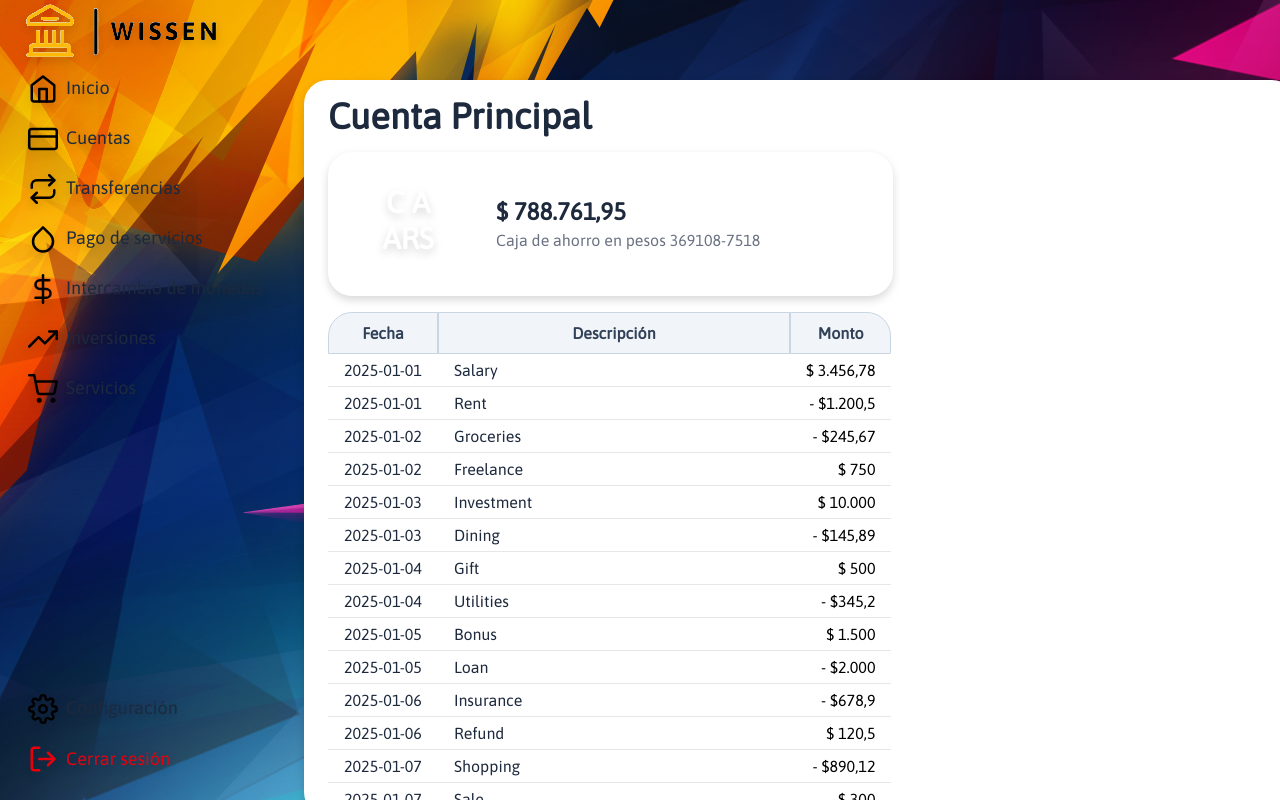
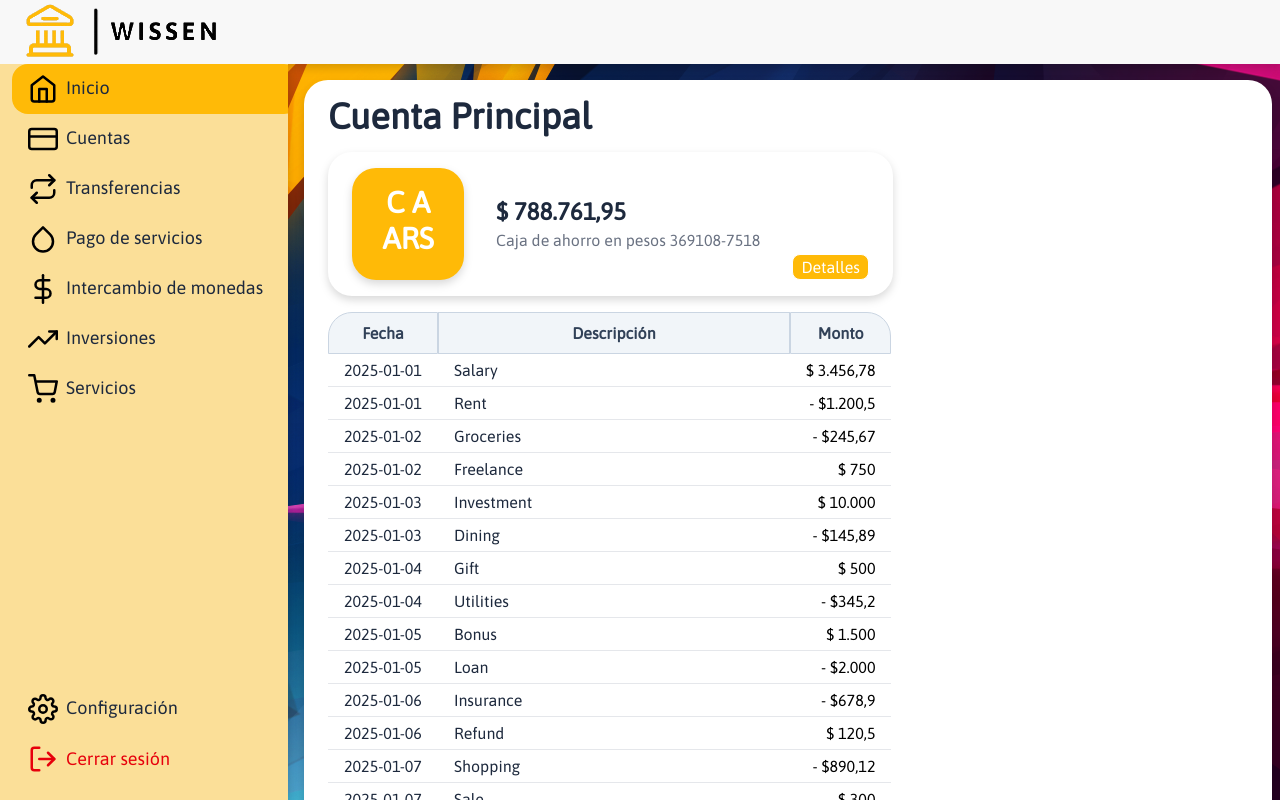
Before and after one commit to IvanHaag/wissen, a React (Vite) app: page / in a window 1280 px wide. Built offline with nearby package versions, Linux system fonts and the light colour scheme.

Commit message:
feat: fixed styles and layout flexbox

```diff
--- a/src/common/Card/RouteCard.tsx
+++ b/src/common/Card/RouteCard.tsx
@@ -17,7 +17,7 @@ export const RouteCard = ({
       className={cx(
         'bg-white bg-opacity-70 drop-shadow-lg',
         'p-6 py-4 my-4 rounded-3xl',
-        fullSize ? 'w-full h-full mx-4' : 'w-auto',
+        fullSize ? 'w-full mx-4' : 'w-auto',
         className
       )}
     >
--- a/src/layout/Layout.tsx
+++ b/src/layout/Layout.tsx
@@ -6,9 +6,11 @@ export const Layout = () => {
   return (
     <div className="flex flex-col h-screen w-full">
       <Header />
-      <div className="flex flex-1 overflow-hidden">
-        <Sidebar />
-        <div className="flex-1 overflow-auto">
+      <div className="flex flex-1 min-h-0 overflow-hidden">
+        <div className="shrink-0">
+          <Sidebar />
+        </div>
+        <div className="flex-1 min-w-0 overflow-y-auto pr-6 overflow-x-hidden">
           <Outlet />
         </div>
       </div>
--- a/src/layout/Sidebar/Sidebar.tsx
+++ b/src/layout/Sidebar/Sidebar.tsx
@@ -21,7 +21,7 @@ export const Sidebar = () => {
     //ADJUST "Z" FOR SIDEBAR
     <div
       className={cx(
-        'h-full w-72 bg-primary-50 px-3 pb-4 drop-shadow-lg bg-opacity-70 flex flex-col flex-shrink-0 overflow-hidden'
+        'h-full w-72 bg-primary-200 px-3 pb-4 drop-shadow-lg bg-opacity-70 overflow-hidden flex flex-col'
       )}
     >
       <div className="flex flex-col flex-1 ">
--- a/src/other.scss
+++ b/src/other.scss
@@ -1,6 +1,25 @@
 @import "tailwindcss";
 @import '@fontsource/asap';
 
+@theme {
+  --color-primary-50: #F8F8F8;
+  --color-primary-100: #F9ECC8;
+  --color-primary-200: #FBDF98;
+  --color-primary-300: #FCD367;
+  --color-primary-400: #FEC637;
+  --color-primary-500: #FFBA07;
+  --color-primary-600: #CC9709;
+  --color-primary-700: #9A740B;
+  --color-primary-800: #67520E;
+  --color-primary-900: #352F10;
+  --color-primary-950: #020C12;
+}
+
+$primary-color: #FFBA07;
+$secondary-color: #393939;
+$primary-dark-color: #25282d;
+$primary-light-color: #FBDF98;
+$border-gray: #cbcbcb;
 $success-color: #12b21a;
 $danger-color: #d51010;
 
--- a/tailwind.config.js
+++ b/tailwind.config.js
@@ -1,6 +1,9 @@
-import { defineConfig } from '@tailwindcss/vite'
-
-export default defineConfig({
+/** @type {import('tailwindcss').Config} */
+export default {
+  content: [
+    "./index.html",
+    "./src/**/*.{js,ts,jsx,tsx}",
+  ],
   theme: {
     extend: {
       colors: {
@@ -23,4 +26,13 @@ export default defineConfig({
       },
     },
   },
-})
+  safelist: [
+    'bg-primary-200',
+    'bg-primary-500',
+    'hover:bg-primary-200',
+    {
+      pattern: /(bg|text|border)-primary-\d{2,3}/,
+    },
+  ],
+  plugins: [],
+}
```
Also changed, not shown: package.json (+26 -26 lines), 2 other files (tests, documents, lock files or other folders).
